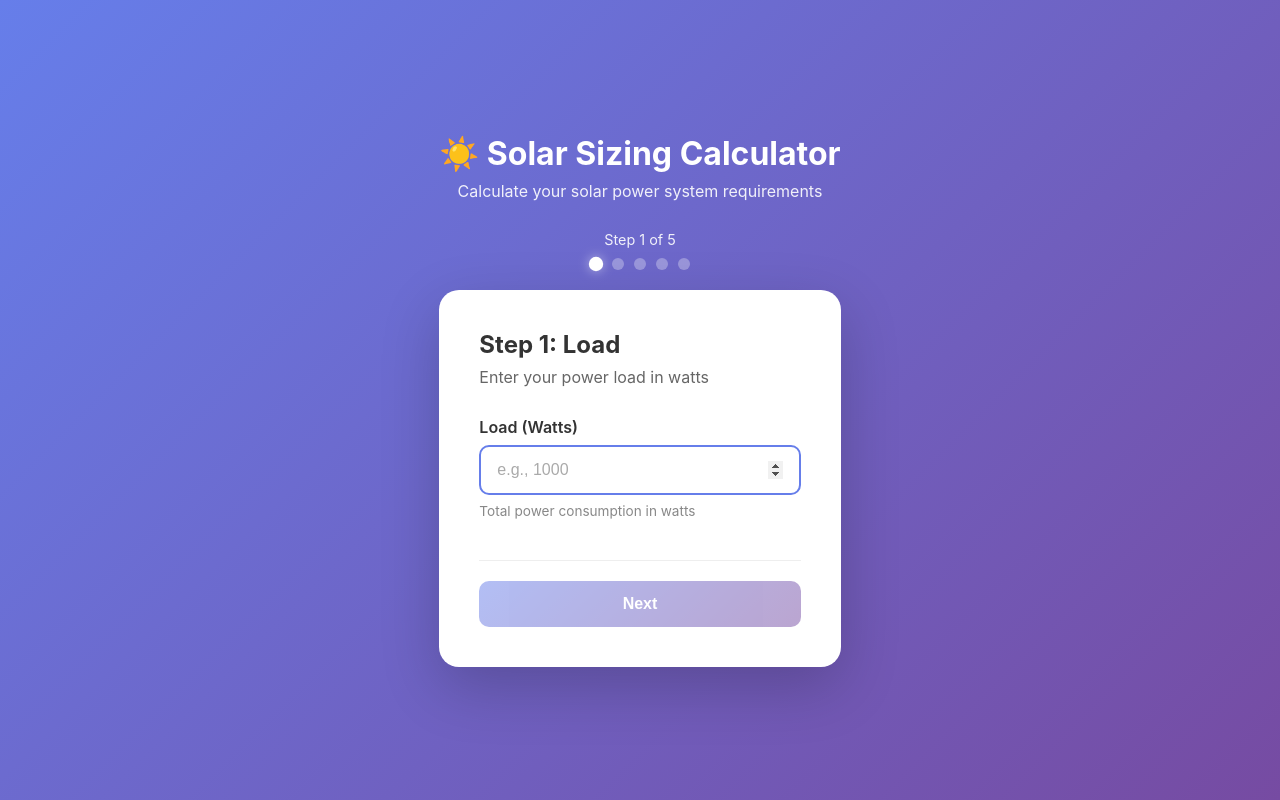
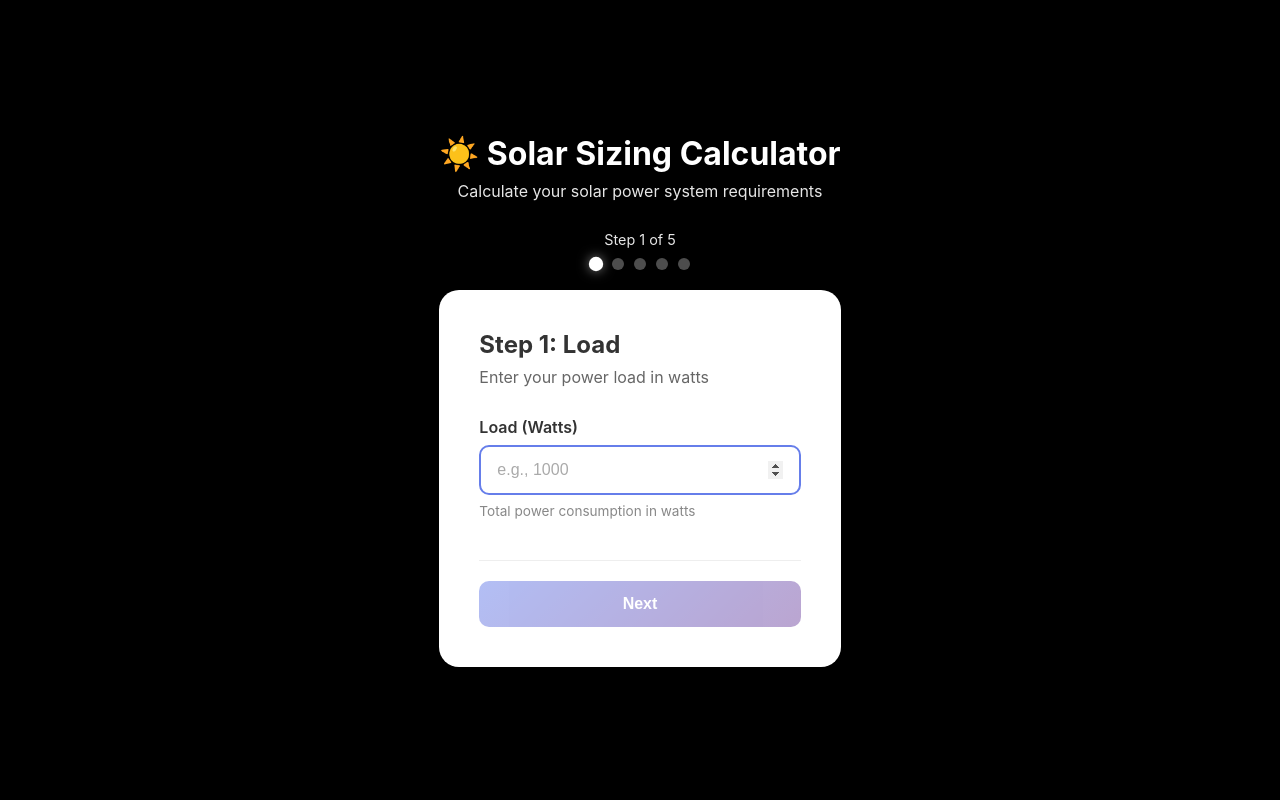
Before and after one commit to Tonex5000/Solar_Calculator001, a React (Vite) app in the folder solar-calculator/: page / in a window 1280 px wide. Built offline with nearby package versions, Linux system fonts and the light colour scheme.

Commit message:
Update background color to solid black
Changed the background color from a gradient to solid black.

```diff
--- a/solar-calculator/src/App.css
+++ b/solar-calculator/src/App.css
@@ -6,7 +6,7 @@
 
 body {
   font-family: -apple-system, BlinkMacSystemFont, 'Segoe UI', Roboto, Oxygen, Ubuntu, sans-serif;
-  background: linear-gradient(135deg, #667eea 0%, #764ba2 100%);
+  background: black;  /* linear-gradient(135deg, #667eea 0%, #764ba2 100%); */
   min-height: 100vh;
   display: flex;
   align-items: center;
```
